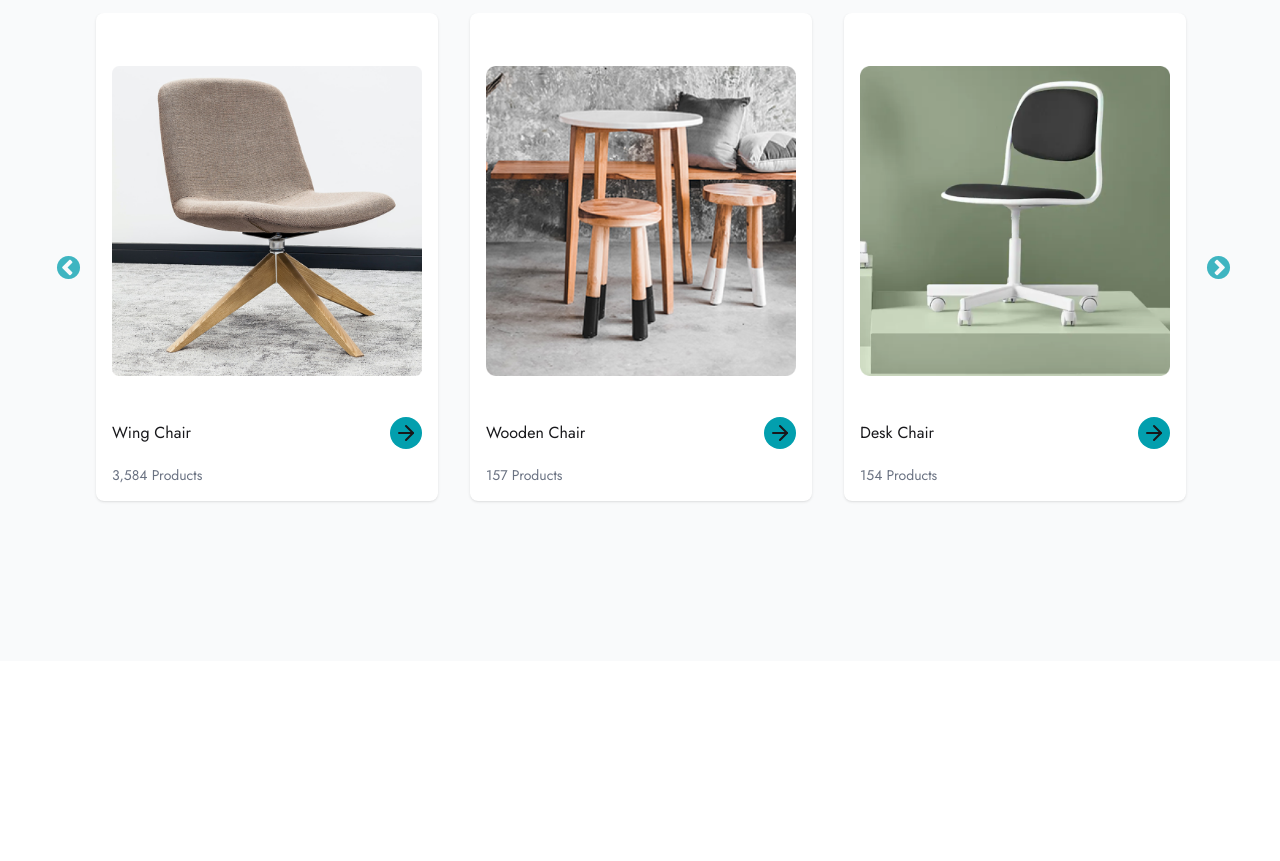
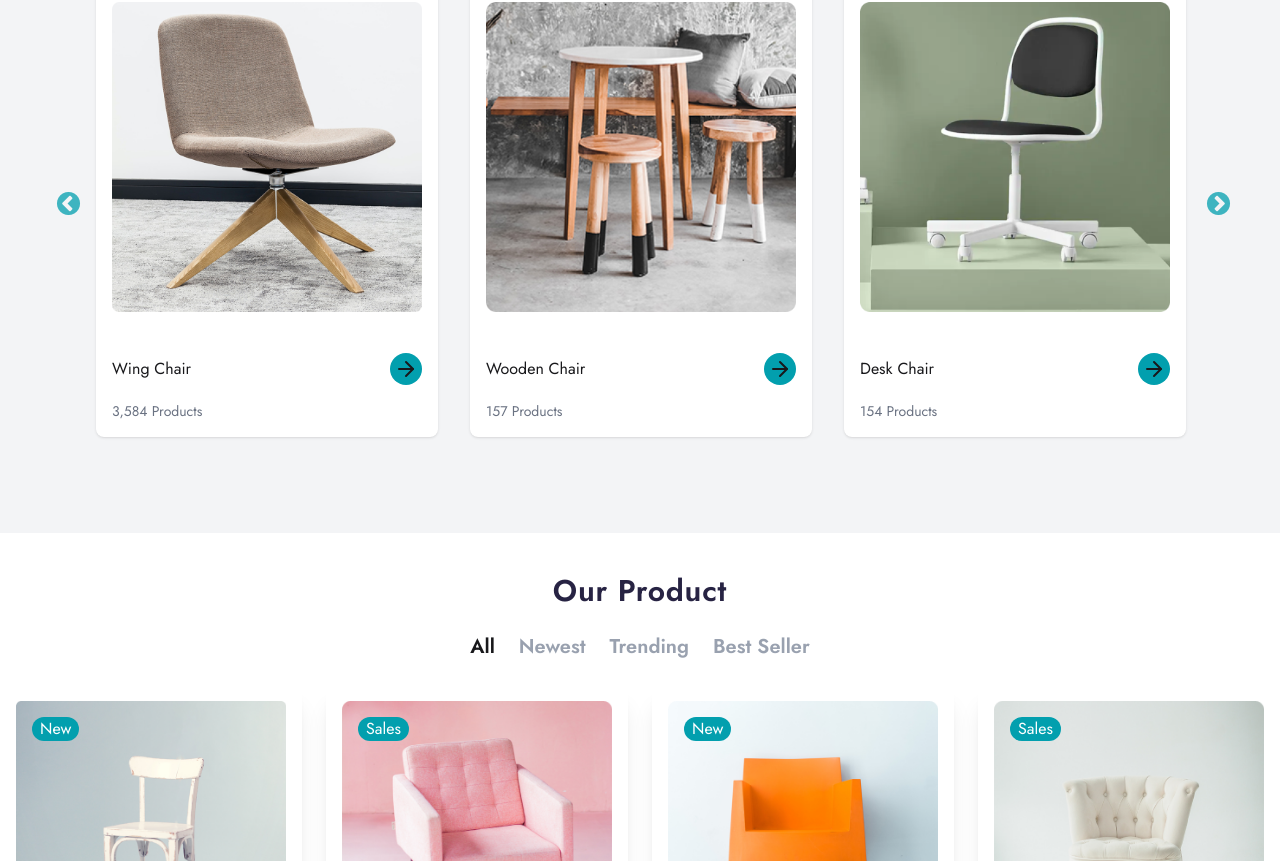
Before and after one commit to Chrispin1/Furniture-ecommerce, a React (Vite) app: page / in a window 1280 px wide. Shown: the part 2114-2975 px from the top of the page. Before the commit the page ends 2775 px from the top, so only its background shows below. Built offline with nearby package versions, Linux system fonts and the light colour scheme.

Commit message:
completed the product categorization page

```diff
--- a/src/Pages/Home/Home.jsx
+++ b/src/Pages/Home/Home.jsx
@@ -3,6 +3,7 @@ import Brand from "../../componanets/Brand/Brand";
 import Categories from "../../componanets/categories/categories";
 import Delivery from "../../componanets/Delivery/Delivery";
 import Feature from "../../componanets/Feature/Feature";
+import Products from "../../componanets/Products/Products";
 
 const Home = () => {
   return (
@@ -31,6 +32,11 @@ const Home = () => {
       <div className="w-full flex items-center justify-center overflow-hidden">
         <Categories />
       </div>
+
+      {/* products component */}
+      <div>
+        <Products />
+      </div>
     </div>
   );
 };
--- a/src/componanets/Brand/Brand.jsx
+++ b/src/componanets/Brand/Brand.jsx
@@ -31,7 +31,7 @@ const Brand = () => {
   ];
 
   return (
-    <div className="lg:container mx-auto px-20 ">
+    <div className="lg:container mx-auto px-20 mb-20 mt-20">
       <div className="grid grid-cols-7 items-center justify-items-center">
         {brands.map((brand) => (
           <div key={brands.id} className="brand_item">
--- a/src/componanets/Feature/Feature.jsx
+++ b/src/componanets/Feature/Feature.jsx
@@ -62,7 +62,7 @@ const Feature = () => {
     <div>
       <div className="lg:container px-20">
         <SectionTitle title="Featured Products" />
-        <div className="slider-container mb-20">
+        <div className="slider-container mb-4 mt-10">
           <Slider {...settings}>
             {features.map((feature, index) => (
               <div key={index} className="px-3">
--- /dev/null
+++ b/src/componanets/Products/Products.jsx
@@ -0,0 +1,266 @@
+import { useState } from "react";
+import SectionTitle from "../SectionTitle/SectionTitle";
+import { ShoppingCart } from "lucide-react";
+
+const Products = () => {
+  const [active, setActive] = useState({
+    id: 0,
+    product: "all",
+  });
+
+  const productTitle = [
+    {
+      id: 0,
+      title: "all",
+      product: "all",
+    },
+    {
+      id: 1,
+      title: "newest",
+      product: "newest",
+    },
+    {
+      id: 2,
+      title: "trending",
+      product: "trending",
+    },
+    {
+      id: 3,
+      title: "best seller",
+      product: "best seller",
+    },
+  ];
+
+  const products = [
+    {
+      title: "library stool",
+      status: "new",
+      price: "$ 250",
+      image: "/src/assets/products/product_1.png",
+      currentPrice: "$ 200",
+      product: "newest",
+    },
+    {
+      title: "library stool chair",
+      status: "sales",
+      price: "$ 250",
+      image: "/src/assets/products/product_2.png",
+      product: "newest",
+    },
+    {
+      title: "library stool",
+      status: "new",
+      price: "$ 250",
+      image: "/src/assets/products/product_3.png",
+      currentPrice: "$ 200",
+      product: "newest",
+    },
+    {
+      title: "library stool chair",
+      status: "sales",
+      price: "$ 250",
+      image: "/src/assets/products/product_4.png",
+      product: "newest",
+    },
+    {
+      title: "library stool chair",
+      status: "sales",
+      price: "$ 250",
+      image: "/src/assets/products/product_5.png",
+      product: "trending",
+    },
+    {
+      title: "library stool",
+      status: "new",
+      price: "$ 250",
+      image: "/src/assets/products/product_6.png",
+      currentPrice: "$ 200",
+      product: "trending",
+    },
+    {
+      title: "library stool chair",
+      status: "sales",
+      price: "$ 250",
+      image: "/src/assets/products/product_7.png",
+      product: "trending",
+    },
+    {
+      title: "library stool chair",
+      status: "sales",
+      price: "$ 250",
+      image: "/src/assets/products/product_8.png",
+      product: "trending",
+    },
+    {
+      title: "library stool",
+      status: "new",
+      price: "$ 250",
+      image: "/src/assets/products/product_1.png",
+      currentPrice: "$ 200",
+      product: "best seller",
+    },
+    {
+      title: "library stool chair",
+      status: "sales",
+      price: "$ 250",
+      image: "/src/assets/products/product_2.png",
+      product: "best seller",
+    },
+    {
+      title: "library stool chair",
+      status: "sales",
+      price: "$ 250",
+      image: "/src/assets/products/product_3.png",
+      product: "best seller",
+    },
+    {
+      title: "library stool chair",
+      status: "sales",
+      price: "$ 250",
+      image: "/src/assets/products/product_4.png",
+      product: "best seller",
+    },
+    {
+      title: "library stool chair",
+      status: "sales",
+      price: "$ 250",
+      image: "/src/assets/products/product_6.png",
+      product: "featured",
+    },
+    {
+      title: "library stool chair",
+      status: "sales",
+      price: "$ 250",
+      image: "/src/assets/products/product_7.png",
+      product: "featured",
+    },
+    {
+      title: "library stool chair",
+      status: "sales",
+      price: "$ 250",
+      image: "/src/assets/products/product_8.png",
+      product: "featured",
+    },
+    {
+      title: "library stool chair",
+      status: "sales",
+      price: "$ 250",
+      image: "/src/assets/products/product_1.png",
+      product: "featured",
+    },
+    {
+      title: "library stool chair",
+      status: "sales",
+      price: "$ 250",
+      image: "/src/assets/products/product_2.png",
+      product: "all",
+    },
+    {
+      title: "library stool chair",
+      status: "sales",
+      price: "$ 250",
+      image: "/src/assets/products/product_3.png",
+      product: "all",
+    },
+    {
+      title: "library stool chair",
+      status: "sales",
+      price: "$ 250",
+      image: "/src/assets/products/product_4.png",
+      product: "all",
+    },
+    {
+      title: "library stool chair",
+      status: "sales",
+      price: "$ 250",
+      image: "/src/assets/products/product_5.png",
+      product: "all",
+    },
+    {
+      title: "library stool chair",
+      status: "sales",
+      price: "$ 250",
+      image: "/src/assets/products/product_6.png",
+      product: "all",
+    },
+    {
+      title: "library stool chair",
+      status: "sales",
+      price: "$ 250",
+      image: "/src/assets/products/product_7.png",
+      product: "all",
+    },
+    {
+      title: "library stool chair",
+      status: "sales",
+      price: "$ 250",
+      image: "/src/assets/products/product_8.png",
+      product: "all",
+    },
+  ];
+
+  const productFilter =
+    active.product === "all"
+      ? products
+      : products.filter((product) => product.product === active.product);
+
+  return (
+    <div>
+      <div className="mt-10 mx-auto">
+        <div className="flex items-center justify-center">
+          <SectionTitle title="Our Product" />
+        </div>
+        <div className="mb-6 flex items-center justify-center gap-6">
+          {productTitle.map((title, index) => (
+            <div key={index}>
+              <button
+                onClick={() =>
+                  setActive({ id: title.id, product: title.product })
+                }
+                className={`capitalize text-xl font-semibold ${
+                  title.id === active.id ? "text-[#black]" : "text-gray-400"
+                }`}
+              >
+                {title.title}
+              </button>
+            </div>
+          ))}
+        </div>
+
+        <div className="grid grid-cols-4 gap-6">
+          {productFilter.map((product, index) => (
+            <div key={index} className="shadow-xl p-4 rounded-lg mx-auto">
+              <div className="relative mb-4">
+                <img
+                  src={product.image}
+                  alt={product.title}
+                  className="object-cover w-full max-h-[312px]"
+                />
+                {product.status && (
+                  <div className="absolute top-4 left-4 bg-[#029fae] rounded-full px-2 py-0.2 text-white cursor-pointer">
+                    <button className="cursor-pointer capitalize">
+                      {product.status}
+                    </button>
+                  </div>
+                )}
+              </div>
+              <div className="description">
+                <div className="flex justify-between items-center pt-1 pb-2">
+                  <span className=" text-md capitalize font-semibold text-gray-700">
+                    {product.title}
+                  </span>
+                  <div className="bg-[#029fae] p-1 rounded-md">
+                    <ShoppingCart size="22px" />
+                  </div>
+                </div>
+                <span className="text-base text-gray-500">{product.price}</span>
+              </div>
+            </div>
+          ))}
+        </div>
+      </div>
+    </div>
+  );
+};
+
+export default Products;
--- a/src/componanets/SectionTitle/SectionTitle.jsx
+++ b/src/componanets/SectionTitle/SectionTitle.jsx
@@ -1,7 +1,7 @@
 const SectionTitle = ({ title }) => {
   return (
     <div className="flex justify-center items-center">
-      <h3 className="text-3xl text-[#272343] tracking-wide font-semibold pb-11">
+      <h3 className="text-3xl text-[#272343] tracking-wide font-semibold pb-6 ">
         {title}
       </h3>
     </div>
--- a/src/componanets/categories/Categories.jsx
+++ b/src/componanets/categories/Categories.jsx
@@ -53,10 +53,10 @@ const Categories = () => {
   };
 
   return (
-    <div className="py-16 bg-gray-50">
+    <div className="py-16 bg-gray-100">
       <div className="lg:container px-20">
         <SectionTitle title="Shop by Categories" />
-        <div className="slider-container mb-20">
+        <div className="slider-container mb-4">
           <Slider {...settings}>
             {categories.map((category, index) => (
               <div className="px-4" key={index}>
--- a/src/index.css
+++ b/src/index.css
@@ -8,6 +8,7 @@
 
 html{
   font-family: "Jost",sans-serif;
+  scroll-behavior: smooth;
 }
 
 .banner_slide{
```
